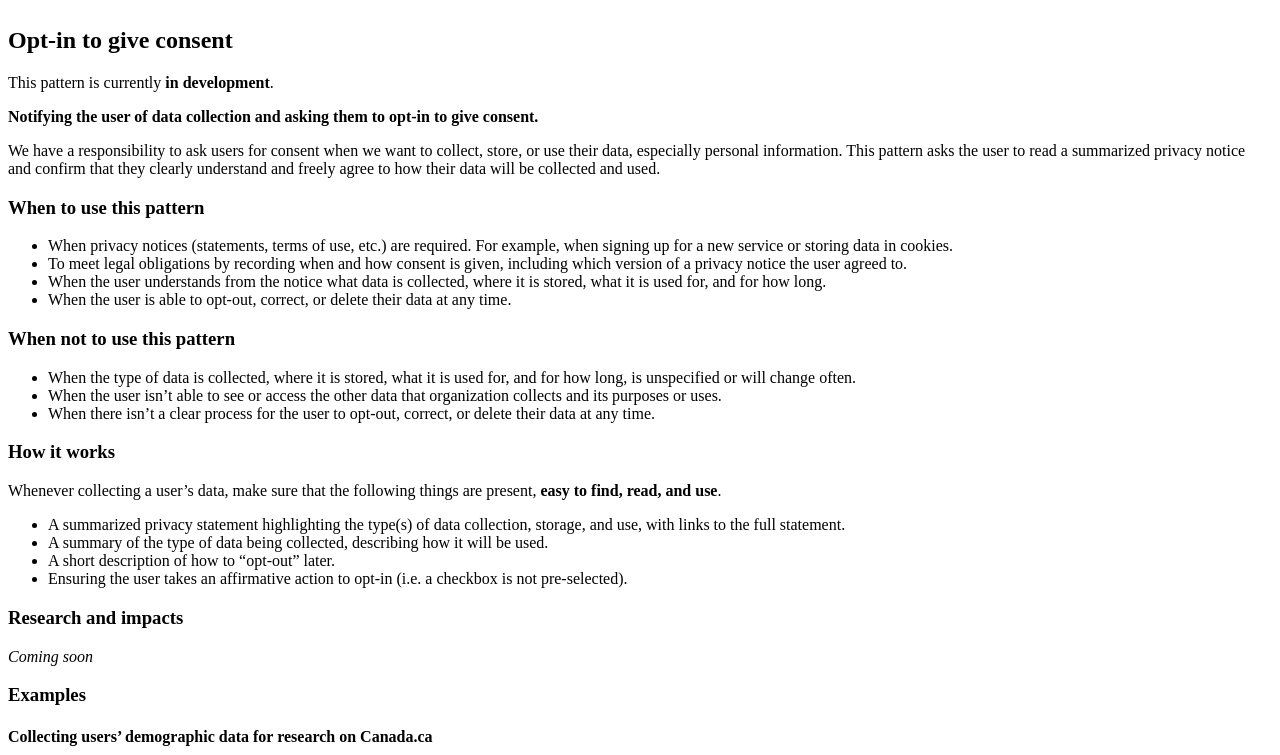
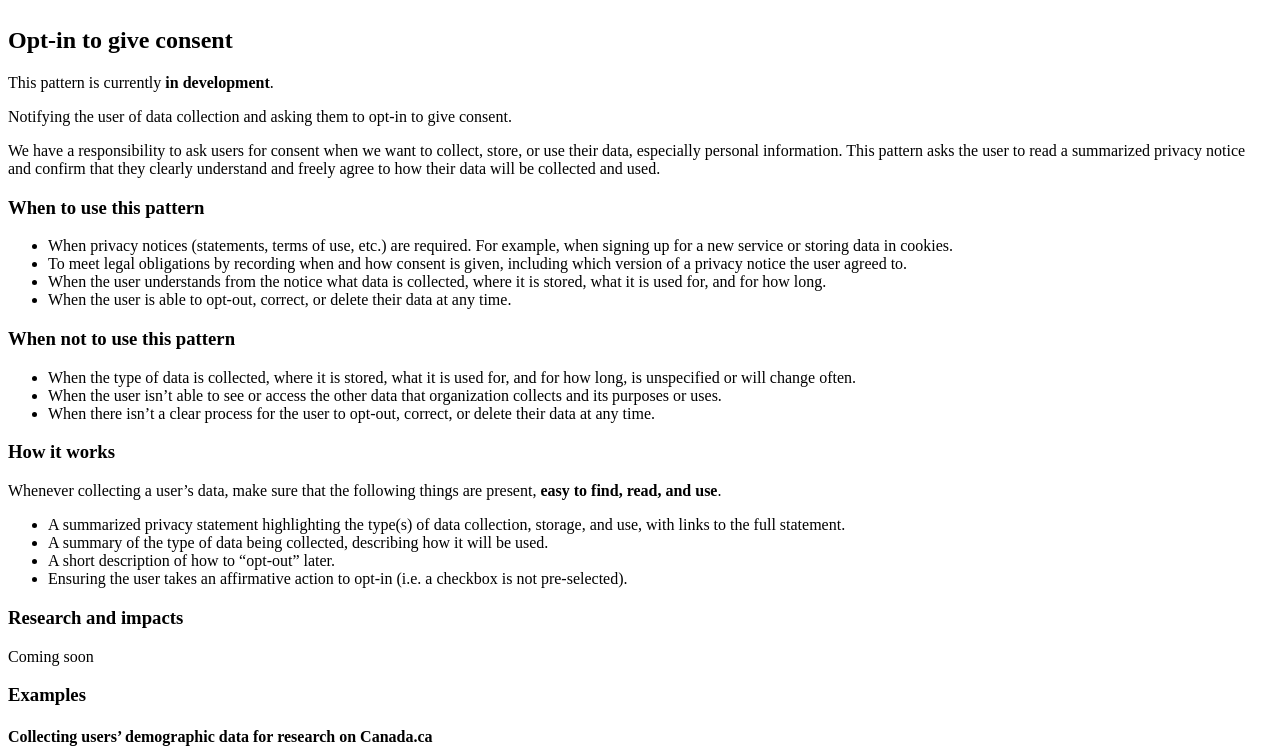
Before and after one commit to DTS-STN/Data-Patterns, a Jekyll site: the page built from _patterns/opt-in.md, in a window 1280 px wide. Shown: the part 185-940 px from the top of the page. Built offline with Jekyll 4.4.1, drawn with Linux system fonts in a browser that asks for light colours; comment, search, counter and statistics services are not loaded.

Commit message:
Update opt-in.md
more fixes

```diff
--- a/_patterns/opt-in.md
+++ b/_patterns/opt-in.md
@@ -16,7 +16,7 @@ date-modified: 2021-07-15
     <p>This pattern is currently <strong>{{ page.status }}</strong>.</p>
 </section>
 
-**{{ page.short-description }}**
+{{ page.short-description }}
 
 We have a responsibility to ask users for consent when we want to collect, store, or use their data, especially personal information.
 This pattern asks the user to read a summarized privacy notice and confirm that they clearly understand and freely agree to how their data will be collected and used.
@@ -45,7 +45,7 @@ Whenever collecting a user's data, make sure that the following things are prese
 
 ### Research and impacts
 
-_Coming soon_
+Coming soon
 
 ### Examples
 
```
